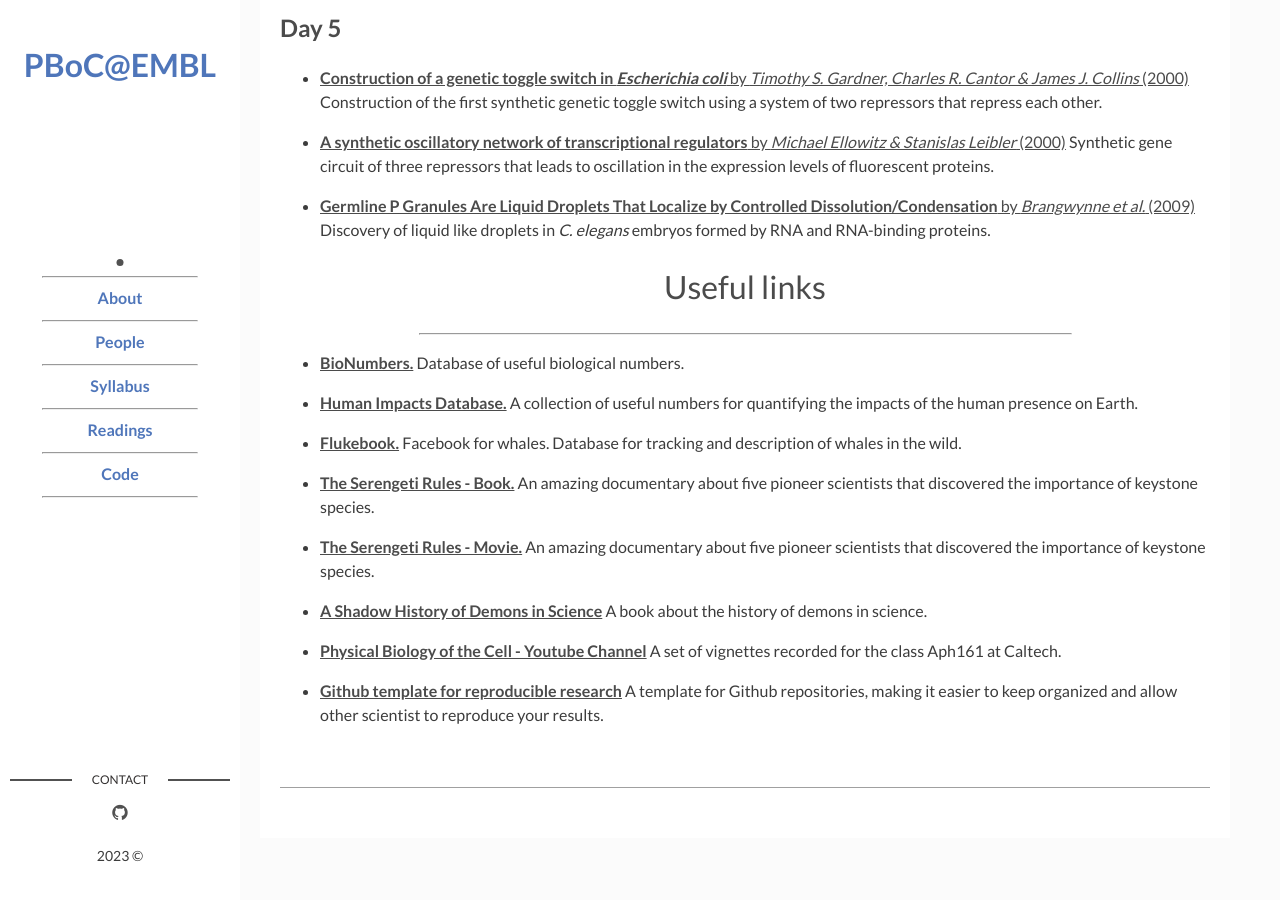
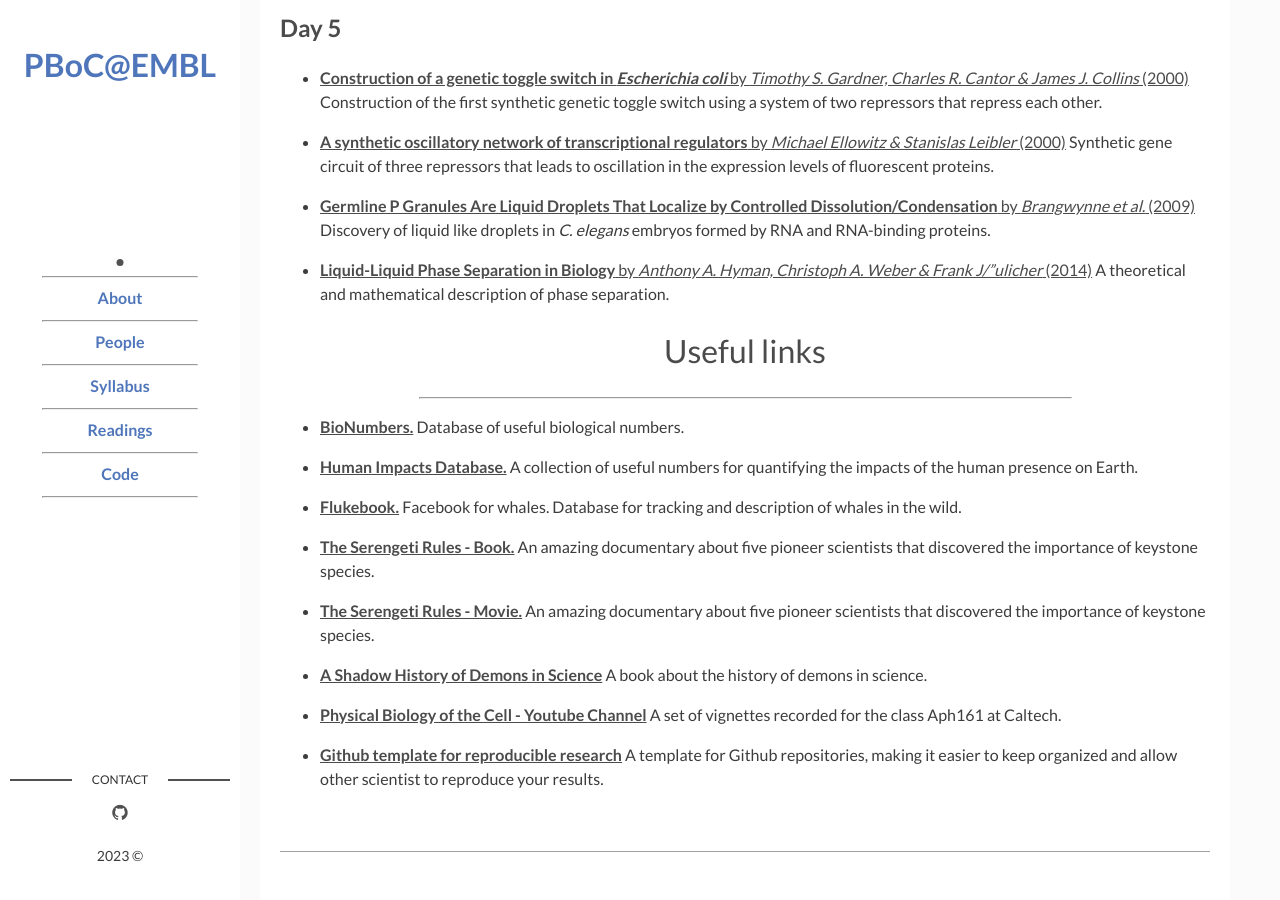
Before and after one commit to RPGroup-PBoC/embl_pboc_2023, a Jekyll site: the page built from page03_readings.md, in a window 1280 px wide and 900 px high, scrolled down 1777 px. Built offline with Jekyll 4.4.1, drawn with Linux system fonts in a browser that asks for light colours; before the commit the page ends 2635 px from its top, so only the background shows below that.

Commit message:
phase separation theory

```diff
--- a/_data/readings.yaml
+++ b/_data/readings.yaml
@@ -170,3 +170,11 @@ Day 5:
    link: pgranules.pdf
    description: >
      Discovery of liquid like droplets in <i>C. elegans</i> embryos formed by RNA and RNA-binding proteins.
+
+ - pub:
+   title: "Liquid-Liquid Phase Separation in Biology"
+   authors: Anthony A. Hyman, Christoph A. Weber & Frank J/"ulicher
+   year: 2014
+   link: hynman2014.pdf
+   description: >
+     A theoretical and mathematical description of phase separation.
```
Also changed, not shown: 1 other file.
